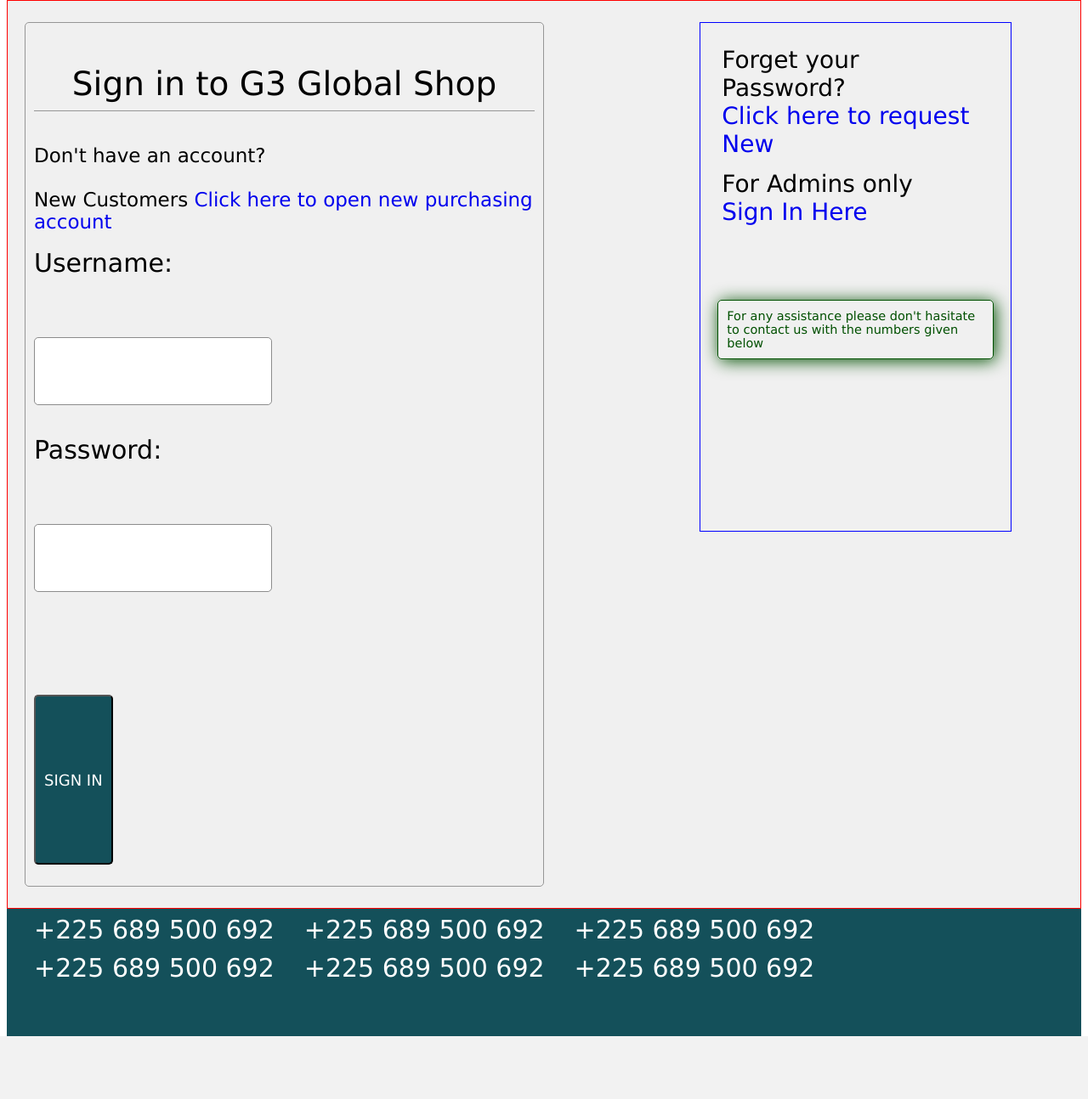
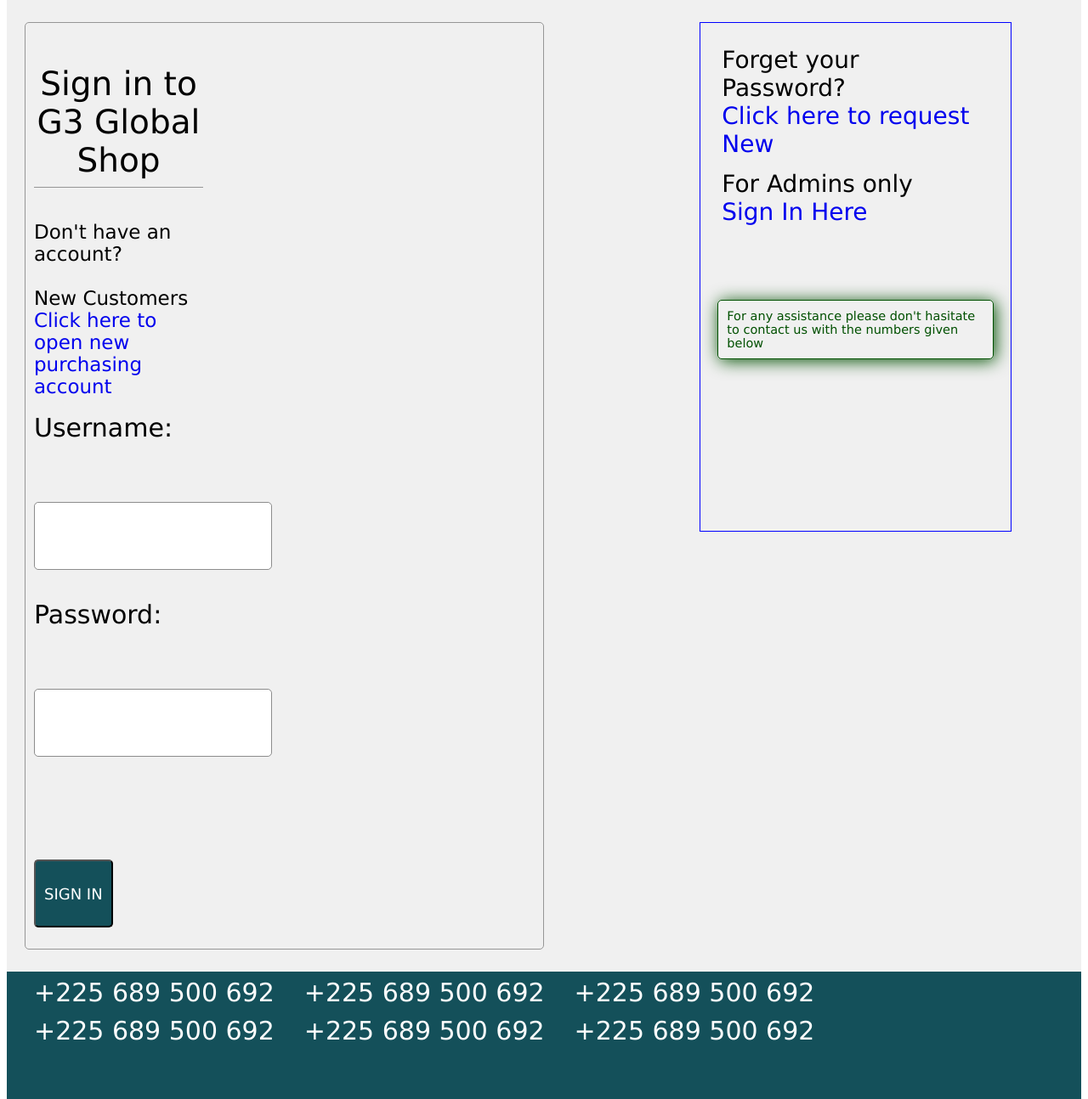
Before and after one commit to abdillah-9/group_3, a PHP site: page /Sign-In.html in a window 1280 px wide. Shown: the part 167-1461 px from the top of the page at 85% size. Before the commit the page ends 1387 px from the top, so only its background shows below. Run offline with PHP 8.4, Linux system fonts and the light colour scheme.

Commit message:
Update Sign-In.css

```diff
--- a/Sign-In.css
+++ b/Sign-In.css
@@ -23,11 +23,11 @@ nav a i{
 }
 .div_sign_in{
     padding: 25px 20px;background-color: rgba(240,240,240,1);
-    border: 1px solid red; width:100%;
+    border: 1px solid rgba(9,9,9,0); width:100%;
 }
 .divP1{
-    border: 1px solid rgb(150,150,150);margin-right: auto;margin-left: auto;padding: 10px;
-    margin-bottom: 20px;border-radius: 5px; width:100%; height 3000px;
+    border: 1px solid rgb(150,150,150);margin-right: auto;margin-left: auto;padding:10px 400px 10px 10px;
+    margin-bottom: 20px;border-radius: 5px; width:100%; height 3000px; display: block;
 }
 .divP1 p{
     border-bottom: 1px solid rgb(150,150,150);font-size: 39px;padding-bottom: 9px;
@@ -48,7 +48,7 @@ form input, form textarea{
 }
 .sign_in{
     background-color: rgba(20,80,90,1);color: white;text-align: center;padding: 10px;
-    font-size:51px;margin-top: 16px;border-radius: 5px;cursor: pointer;height: 200px; width:250px;
+    font-size:51px;margin-top: 16px;border-radius: 5px;cursor: pointer;height: 80px; width:250px;
 }
 form input:hover,form input:focus, .sign_in:hover, form textarea:hover{
    border-color: rgba(20,80,90,1);box-shadow: 2px 2px 30px rgba(20,80,90,1);
```
